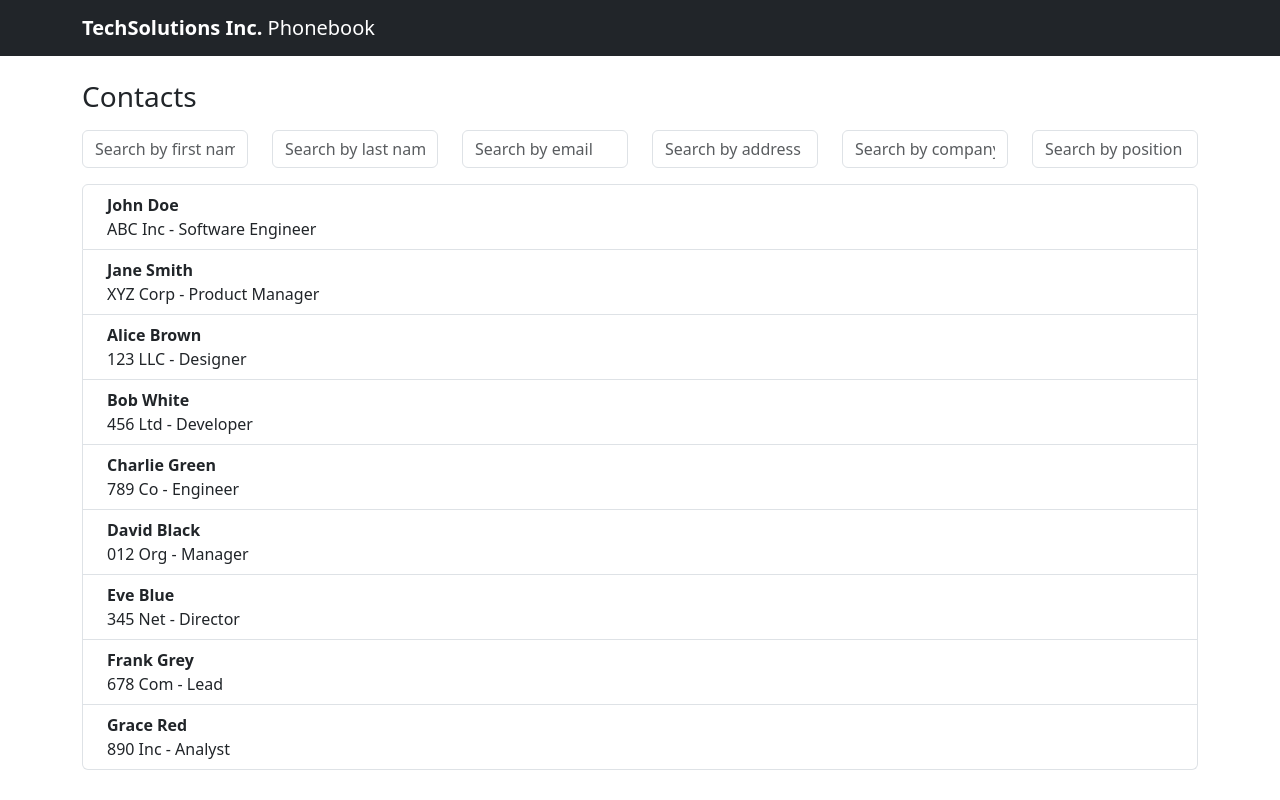
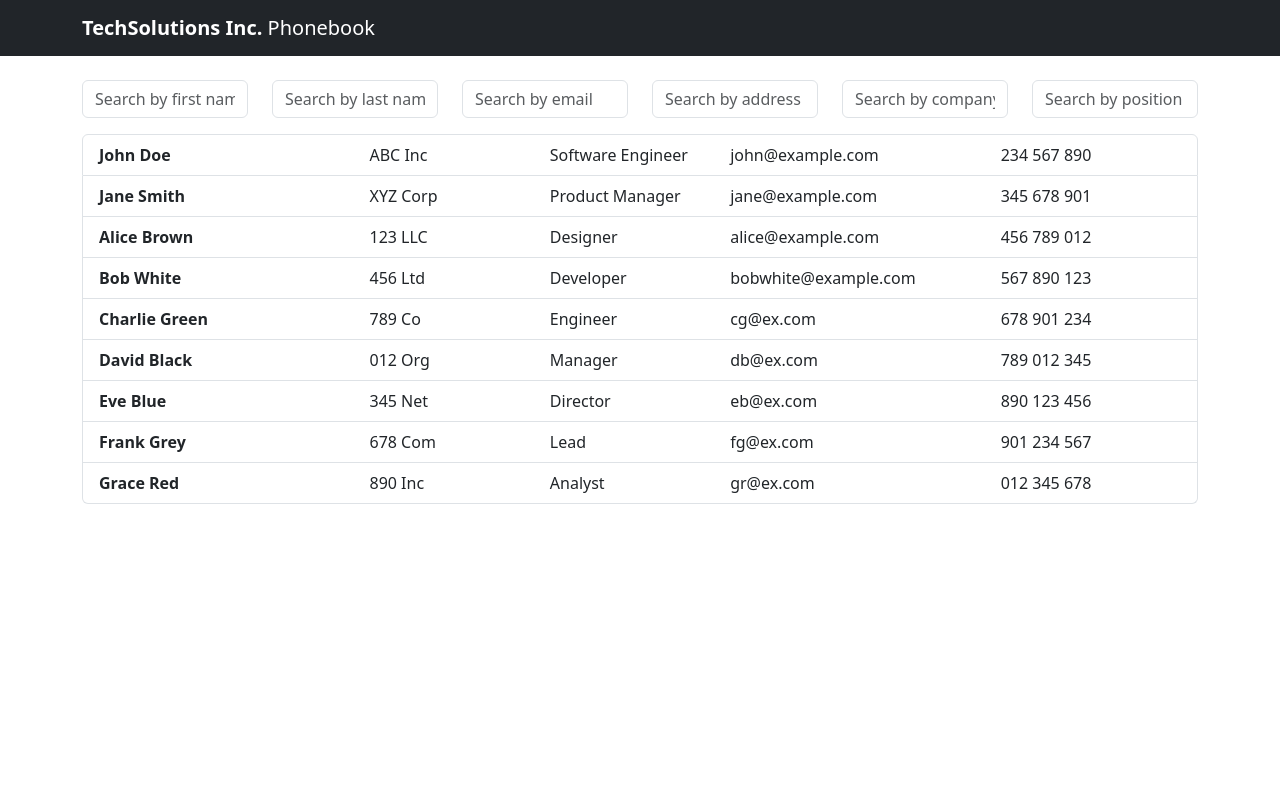
Before and after one commit to tomorrowdevs-projects/tech-jobs-fair-challenge, a React (Create React App) app in the folder client/phonebook-app/: page /contacts in a window 1280 px wide. Built offline with nearby package versions, Linux system fonts and the light colour scheme.

Commit message:
Rifinitura dei contact list items

```diff
--- a/client/phonebook-app/src/components/ContactsList.jsx
+++ b/client/phonebook-app/src/components/ContactsList.jsx
@@ -1,15 +1,13 @@
-import { ListGroup } from 'react-bootstrap';
-import { useState } from 'react';
-import ContactDetailsModal from './ContactDetailsModal';
+import { ListGroup } from "react-bootstrap";
+import { useState } from "react";
+import ContactDetailsModal from "./ContactDetailsModal";
 
 const ContactsList = ({ contacts }) => {
-
   const [selectedContact, setSelectedContact] = useState(null);
 
   const handleShowDetails = (contact) => {
-    console.log("Show details for contact:", contact);
     setSelectedContact(contact);
-  }
+  };
 
   const handleCloseModal = () => {
     setSelectedContact(null);
@@ -25,9 +23,16 @@ const ContactsList = ({ contacts }) => {
             onClick={() => handleShowDetails(contact)}
             className="d-flex justify-content-between align-items-center"
           >
-            <div className="ms-2 me-auto">
-              <div className="fw-bold">{contact.firstName} {contact.lastName}</div>
-              {contact.company} - {contact.position}
+            <div className="col-6 col-md-3">
+              <strong>
+                {contact.firstName} {contact.lastName}
+              </strong>
+            </div>
+            <div className="col-md-2">{contact.company}</div>
+            <div className="col-md-2 d-none d-md-block">{contact.position}</div>
+            <div className="col-md-3 d-none d-lg-block">{contact.email}</div>
+            <div className="col-md-2 d-none d-xl-block">
+              {contact.telephoneNumber}
             </div>
           </ListGroup.Item>
         ))}
--- a/client/phonebook-app/src/views/ContactsView.jsx
+++ b/client/phonebook-app/src/views/ContactsView.jsx
@@ -17,8 +17,8 @@ const ContactsView = () => {
 
   return (
     <Container>
-      <h3 className="mt-4 mb-3 font-weight-bold">Contacts</h3>
-      <ContactsFilter onFiltersChange={setFilters} />
+      <div className="mt-4"></div>
+      <ContactsFilter className="mt-3" onFiltersChange={setFilters} />
       <ContactsList contacts={contacts} />
     </Container>
   );
```
